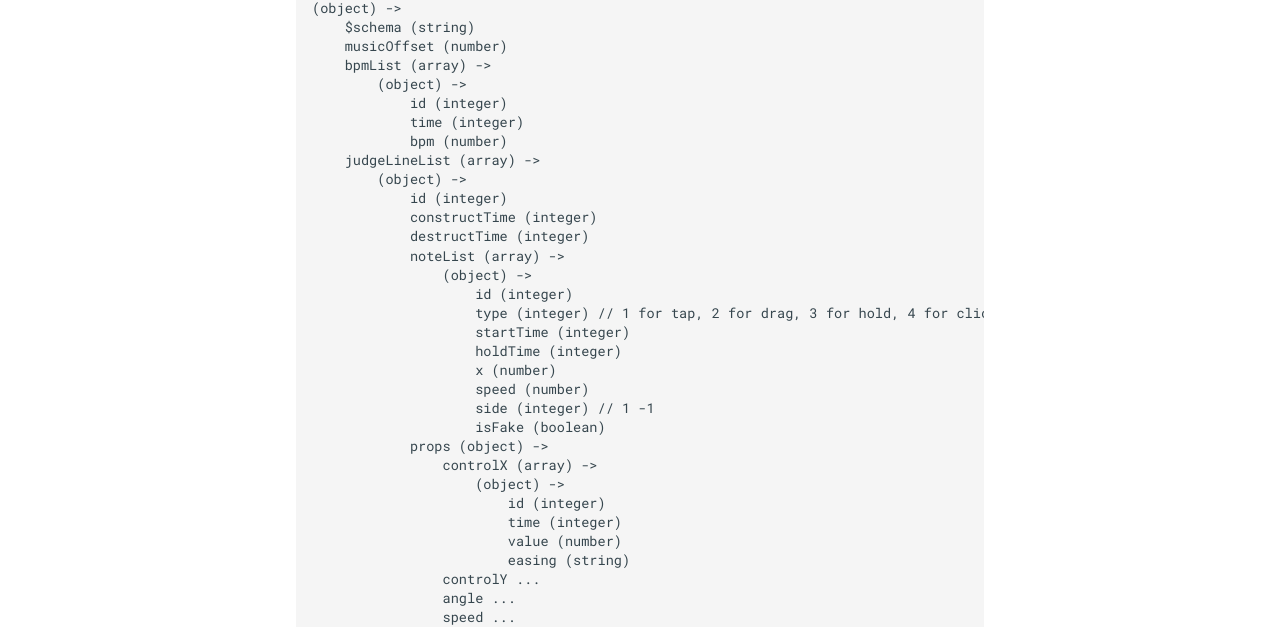
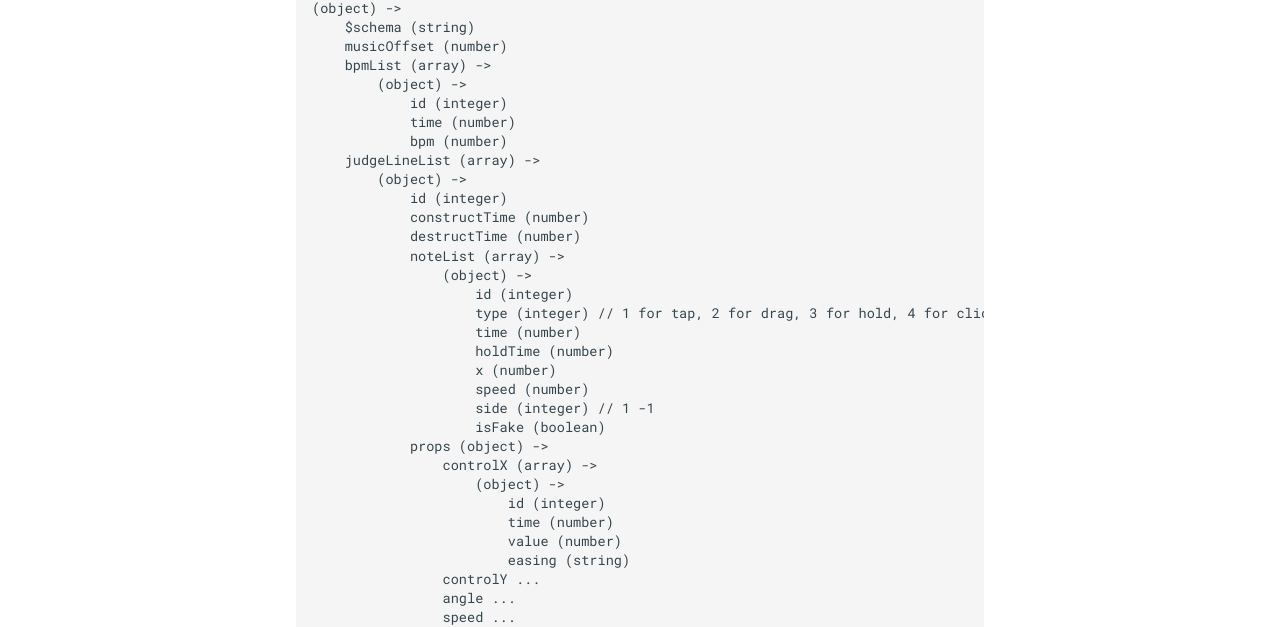
Before and after one commit to laoli404for/PhiFormat, an MkDocs documentation site: the page built from docs/specs.md, in a window 1280 px wide and 1007 px high. Shown: the part 242-869 px from the top of the window. Built offline with MkDocs 1.6.1 and Material for MkDocs 9.7.7, drawn with Linux system fonts in a browser that asks for light colours; comment, search, counter and statistics services are not loaded; some of the changed text lies outside the part shown.

Commit message:
fix: Several fixes in schema

```diff
--- a/docs/specs.md
+++ b/docs/specs.md
@@ -9,19 +9,19 @@
     bpmList (array) ->
         (object) ->
             id (integer)
-            time (integer)
+            time (number)
             bpm (number)
     judgeLineList (array) ->
         (object) ->
             id (integer)
-            constructTime (integer)
-            destructTime (integer)
+            constructTime (number)
+            destructTime (number)
             noteList (array) ->
                 (object) ->
                     id (integer)
                     type (integer) // 1 for tap, 2 for drag, 3 for hold, 4 for click
-                    startTime (integer)
-                    holdTime (integer)
+                    time (number)
+                    holdTime (number)
                     x (number)
                     speed (number)
                     side (integer) // 1 -1
@@ -30,7 +30,7 @@
                 controlX (array) ->
                     (object) ->
                         id (integer)
-                        time (integer)
+                        time (number)
                         value (number)
                         easing (string)
                 controlY ...
```
Also changed, not shown: 1 other file.
